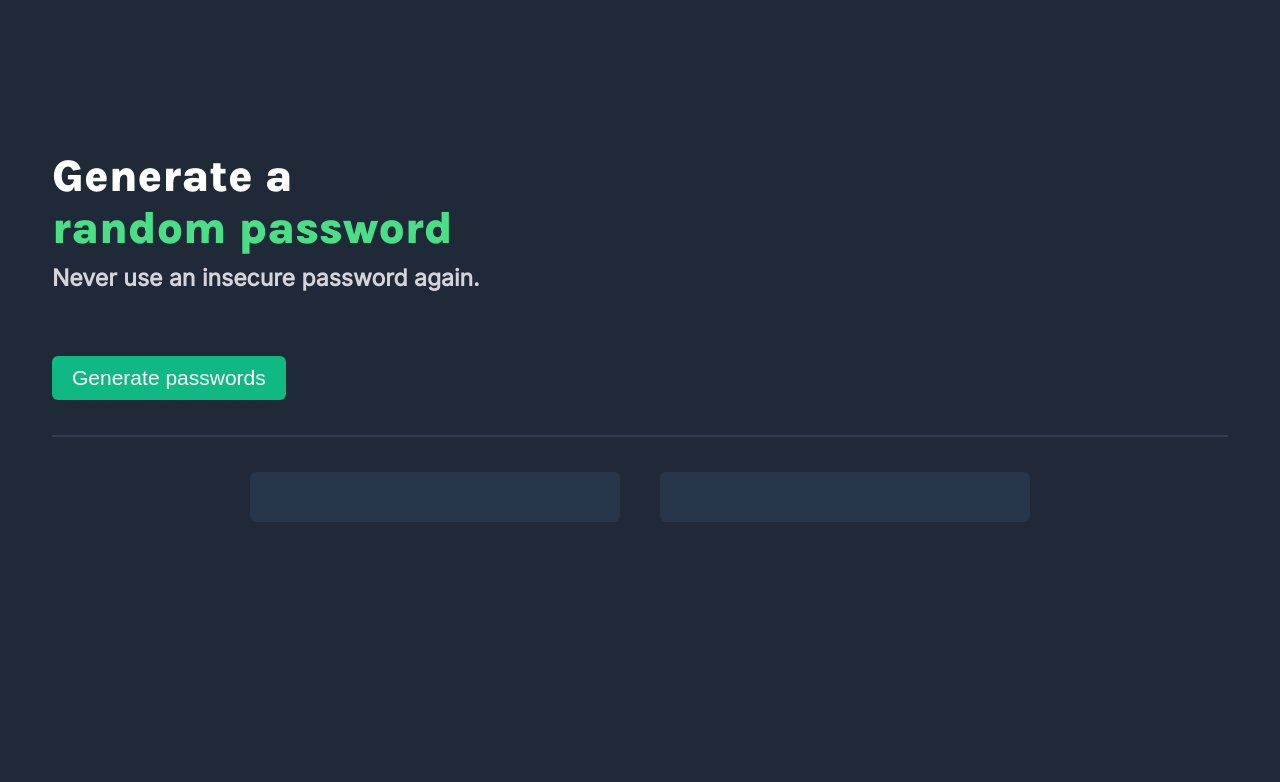
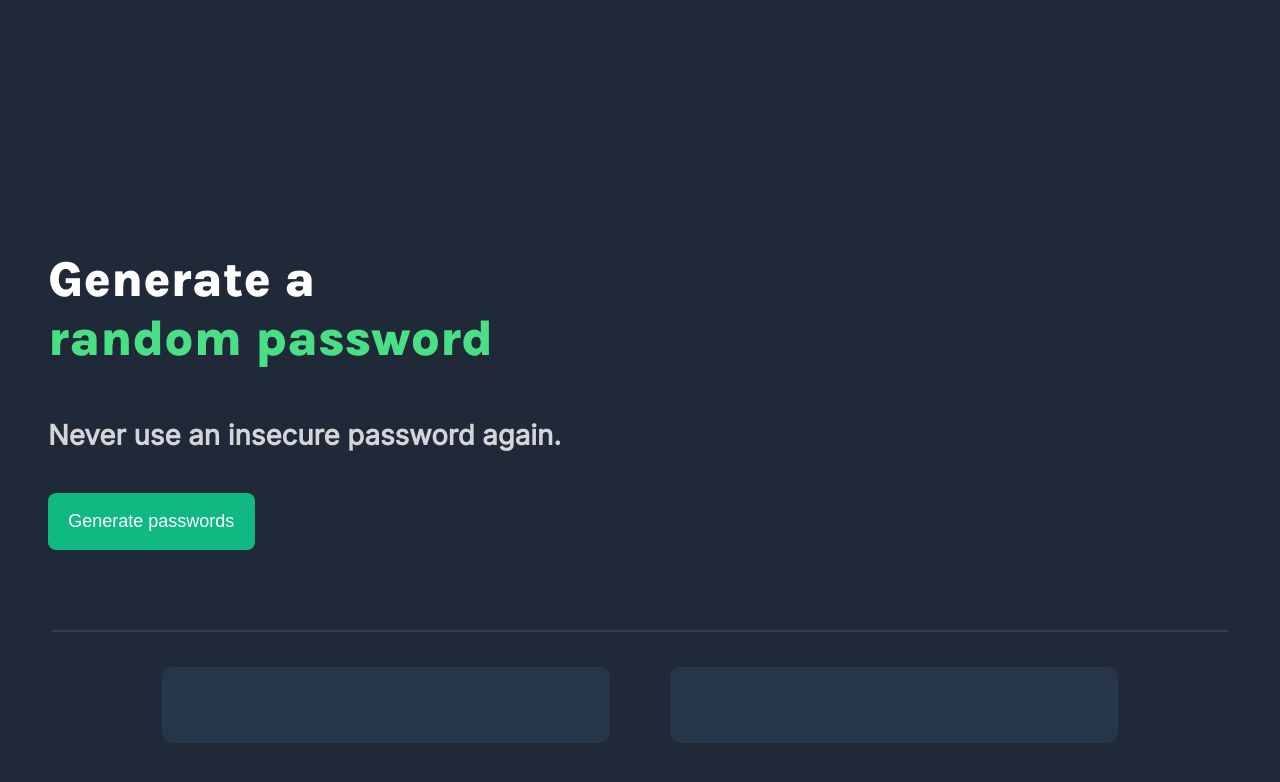
Before and after one commit to SAIDOU11/Password_Generator, a plain HTML site: page index.html in a window 1280 px wide. Drawn offline with Linux system fonts and the light colour scheme; a web font is replaced by a local one.

Commit message:
media queries

```diff
--- a/style.css
+++ b/style.css
@@ -1,20 +1,26 @@
+* {
+  box-sizing: border-box;
+}
+
 body {
   background: #1f2937;
   margin: 0;
-
+  padding: 0;
+  min-width: 360px;
   font-family: "Inter", sans-serif;
 }
 
 .head-section {
+  text-align: center;
   padding: 0;
-  margin: 150px 0 0 52px;
+  margin: 5em auto;
 }
 
 h1 {
   font-family: "Karla", sans-serif;
   padding: 0;
-  margin: 0;
-  font-size: 45px;
+  margin: 5em auto 1em;
+  font-size: 2rem;
   color: #fff;
 }
 
@@ -23,24 +29,25 @@ h1 {
 }
 
 h2 {
-  font-size: 23px;
+  font-size: 1.125rem;
   color: #d5d4d8;
-  margin-top: 10px;
+  margin-top: 0.5em;
 }
 
 button {
-  margin-top: 45px;
+  margin-top: 1em;
   cursor: pointer;
   border: none;
-  border-radius: 6px;
-  padding: 10px 20px;
+  border-radius: 0.45em;
+  padding: 1em 1.25em;
   background-color: #10b981;
   color: #fff;
-  font-size: 21px;
+  font-size: 1rem;
 }
 
 button:hover {
   background-color: #53cba3;
+  color: #1f2937;
 }
 
 .bottom-section {
@@ -54,14 +61,66 @@ button:hover {
 }
 
 input {
-  border-radius: 6px;
+  border-radius: 0.45em;
   text-align: center;
   border: none;
   background: #273549;
-  width: 350px;
-  height: 30px;
-  font-size: 18px;
-  margin: 0 20px;
+  width: 40%;
+  font-size: 0.8rem;
+  margin: 0 1.25em;
   color: #55f991;
-  padding: 10px 10px;
+  padding: 1em 1.125em;
 }
+
+@media (min-width: 768px) {
+  .head-section {
+    top: 3em;
+    text-align: left;
+    margin-left: 3em;
+  }
+  h1 {
+    font-size: 2.5rem;
+  }
+  h2 {
+    font-size: 1.5em;
+  }
+  button {
+    padding: 1em 1.25em;
+    font-size: 1.125rem;
+  }
+  input {
+    font-size: 1rem;
+  }
+}
+
+@media (min-width: 1024px) {
+  .head-section {
+    padding: 0;
+  }
+  h1 {
+    font-size: 3rem;
+  }
+  h2 {
+    font-size: 1.5em;
+  }
+  button {
+    padding: 1em 1.125em;
+    font-size: 1.125rem;
+  }
+  input {
+    width: 35%;
+    font-size: 1.5rem;
+  }
+}
+
+@media (min-width: 1280px) {
+  .head-section {
+    padding: 0;
+  }
+  h1 {
+    font-size: 3.125rem;
+  }
+  h2 {
+    font-size: 1.725rem;
+  }
+}
```
